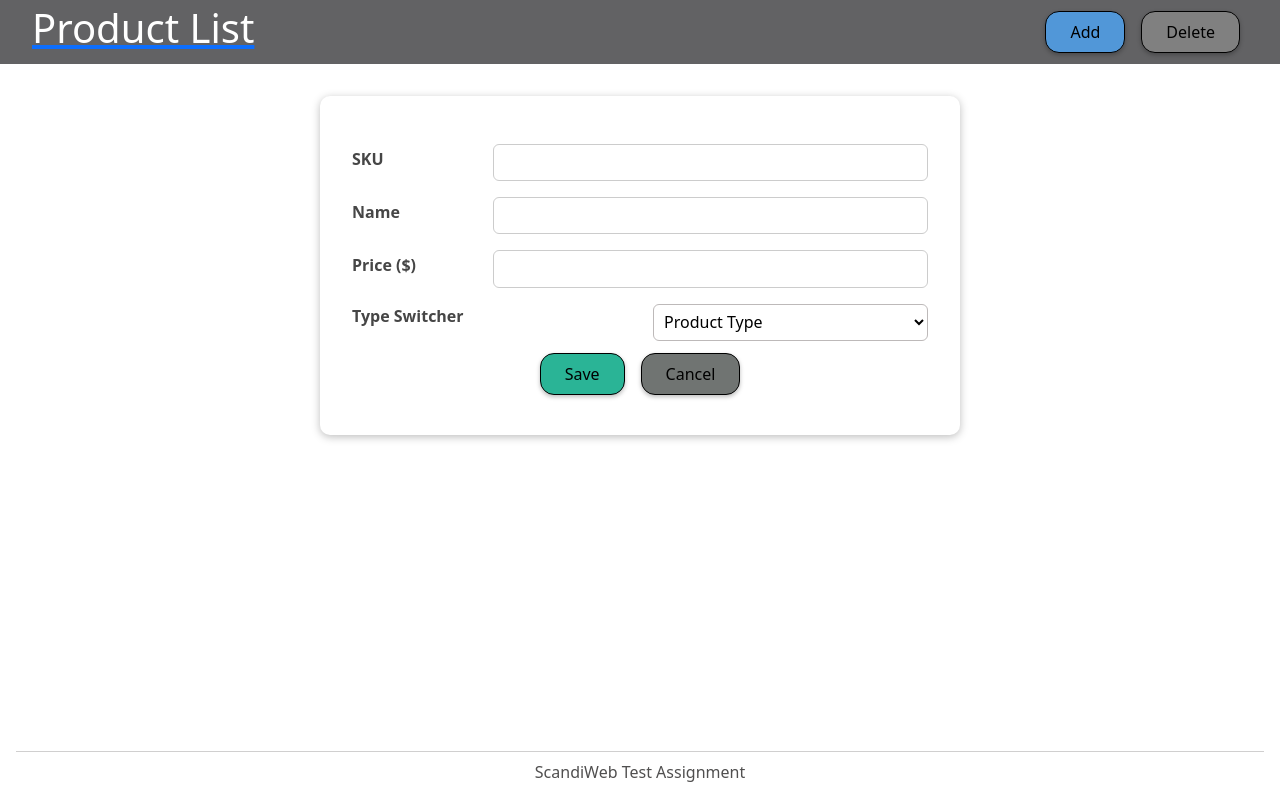
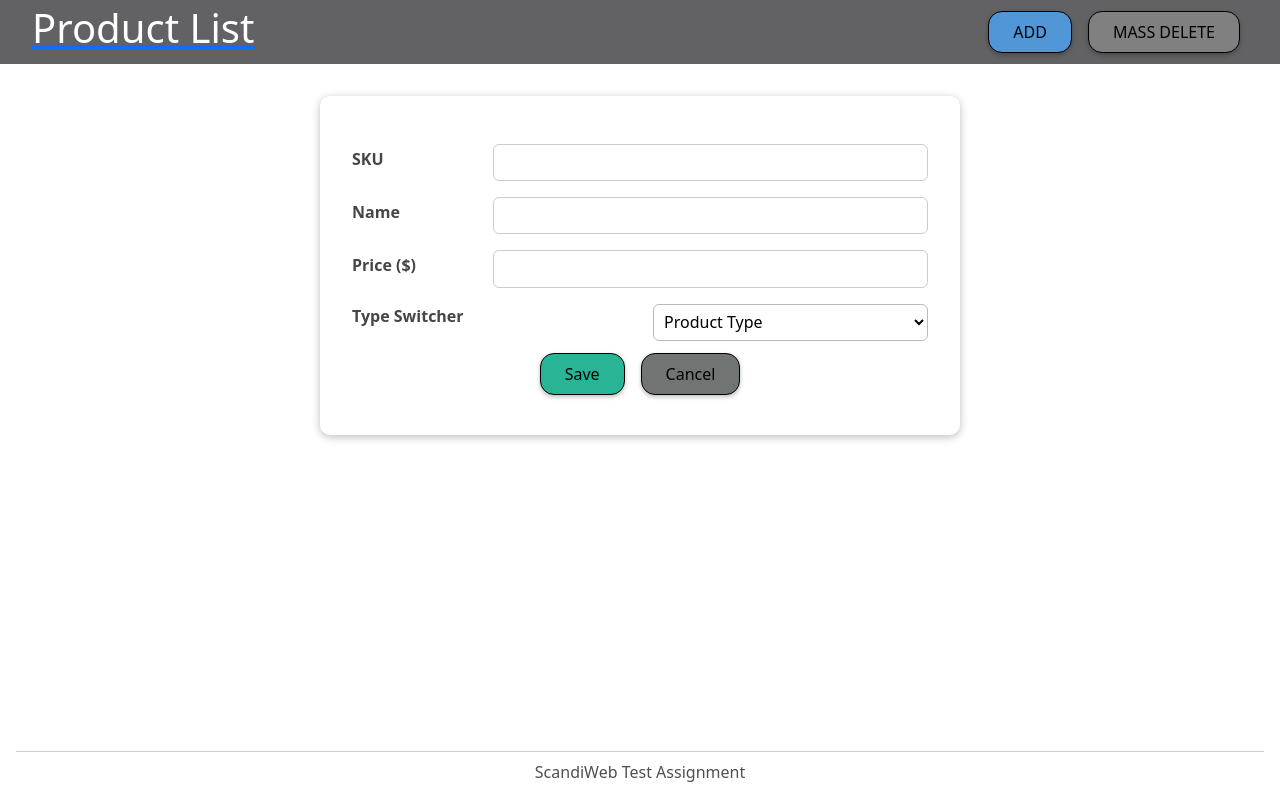
Before and after one commit to ahmedbecirevic/products-app-scandiweb, a React (Create React App) app: page /addproduct in a window 1280 px wide. Built offline with nearby package versions, Linux system fonts and the light colour scheme; no server answers.

Commit message:
modify for auto test

```diff
--- a/src/components/MainHeader/Navigation.js
+++ b/src/components/MainHeader/Navigation.js
@@ -16,14 +16,15 @@ const Navigation = () => {
     <nav className={classes.nav}>
       <ul>
         <Link to='/addproduct'>
-          <Button id='add-product-btn'>Add</Button>
+          <Button id='add-product-btn'>ADD</Button>
         </Link>
         <Button
+          id='delete-product-btn'
           disabled={productsCtx.deleteDisabled}
           onClick={deleteProductsHandler}
-          id={classes['delete-product-btn']}
+          className={classes['delete-product-btn']}
         >
-          Delete
+          MASS DELETE
         </Button>
       </ul>
     </nav>
--- a/src/components/MainHeader/Navigation.module.css
+++ b/src/components/MainHeader/Navigation.module.css
@@ -36,6 +36,6 @@
   box-shadow: 0 2px 10px rgba(0, 0, 0, 0.26);
 }
 
-#delete-product-btn {
+.delete-product-btn {
   background-color: gray;
 }
--- a/src/components/Products/Product.js
+++ b/src/components/Products/Product.js
@@ -31,7 +31,12 @@ const Product = ({ product }) => {
   return (
     <div className='card-columns'>
       <Card className={`${classes.card}`}>
-        <input type='checkbox' ref={checkboxRef} onChange={checkedHandler} />
+        <input
+          className='delete-checkbox'
+          type='checkbox'
+          ref={checkboxRef}
+          onChange={checkedHandler}
+        />
         <Card.Body>
           <Card.Text>{product.SKU}</Card.Text>
           <Card.Text>{product.name}</Card.Text>
--- a/src/components/UI/Checkbox/Checkbox.js
+++ b/src/components/UI/Checkbox/Checkbox.js
@@ -3,7 +3,7 @@ import classes from './Checkbox.module.css';
 const Checkbox = ({ checked, onChange }) => {
   return (
     <input
-      className={classes['delete-checkbox']}
+      className={`${classes['checkbox']}`}
       type='checkbox'
       checked={checked}
       onChange={onChange}
--- a/src/components/UI/Checkbox/Checkbox.module.css
+++ b/src/components/UI/Checkbox/Checkbox.module.css
@@ -1,4 +1,4 @@
-.delete-checkbox {
+.checkbox {
   position: relative;
   margin: 0.3rem;
 }
```
